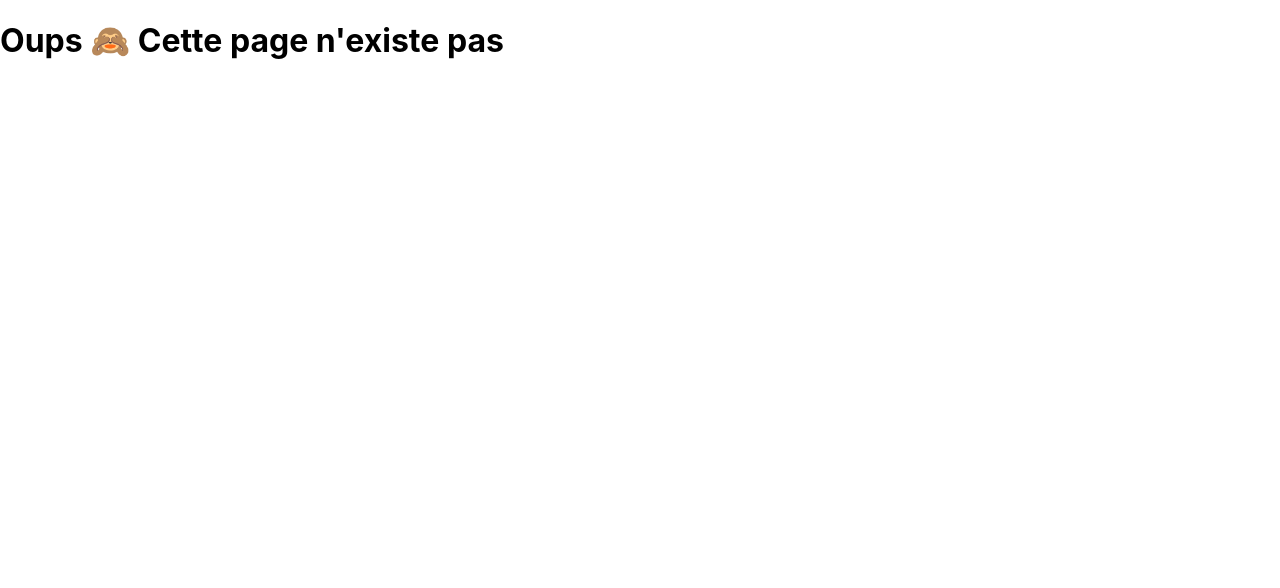
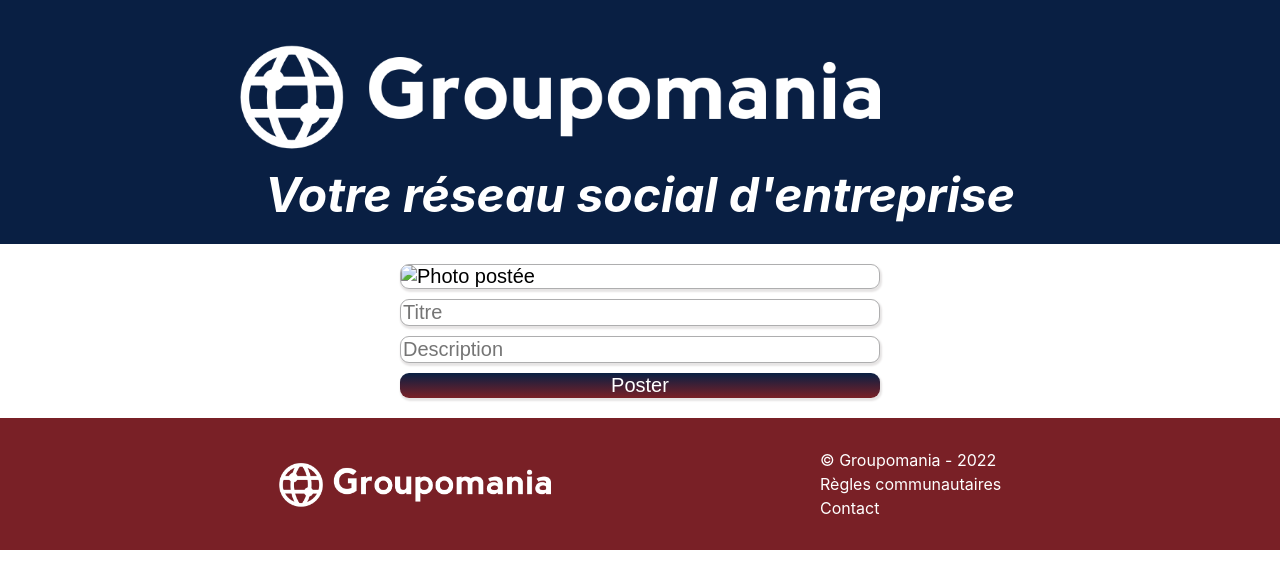
Before and after one commit to michelre/groupomania-1, a React (Create React App) app: page /wall/createpost in a window 1280 px wide. Shown: the top 588 px of the page. Built offline with nearby package versions, Linux system fonts and the light colour scheme.

Commit message:
React Router et Forms

```diff
--- a/src/Api.js
+++ b/src/Api.js
@@ -55,4 +55,17 @@ signin(){
         ]
     )
 }
+createPost(){
+    return Promise.resolve(
+        [
+            {
+                id: "1",
+                img:"team.webp",
+                title:"Team Building",
+                description:"Lorem ipsum dolor sit amet, consectetur adipiscing elit.",
+                alt:"Photo d'un groupe de collègues",
+            }
+        ]
+    )
 }
+}
--- a/src/App.js
+++ b/src/App.js
@@ -14,7 +14,7 @@ export default function App() {
           <Route path="wall" element={ <Wall /> } />
           <Route path="login" element={ <Login /> } />
           <Route path="signin" element={ <Signin /> } />
-          <Route path="create post" element={ <CreatePost /> } />
+          <Route path="wall/createpost" element={ <CreatePost /> } />
           <Route path="*" element={ <Error /> } />
         </Routes>
       </div>
--- a/src/components/FormCreatePost.js
+++ b/src/components/FormCreatePost.js
@@ -0,0 +1,45 @@
+import '../styles/FormLogin.css'
+import {useState} from "react";
+import Api from "../Api";
+import { useNavigate } from "react-router-dom";
+
+const api = new Api()
+
+export default function FormCreatePost () {
+    const [img, setImg] = useState('')
+    const [title, setTitle] = useState('')
+    const [description, setDescription] = useState('')
+
+    const navigate = useNavigate();
+
+    function handleSubmit(e) {
+        e.preventDefault()
+        api.createPost().then(() => {
+            navigate(`/wall/`)
+        })
+    }
+    return (
+        <form className="form-login" onSubmit={handleSubmit}>
+        <input
+            type="image"
+            placeholder="Télécharger une image ou vidéo"
+            value={img}
+            onChange={e => setImg(e.target.value)}
+            alt="Photo postée"
+        />
+        <input
+            type="text"
+            placeholder="Titre"
+            value={title}
+            onChange={e => setTitle(e.target.value)}
+        />
+        <input
+            type="text"
+            placeholder="Description"
+            value={description}
+            onChange={e => setDescription(e.target.value)}
+        />
+        <button type="submit" className="form-login-btn">Poster</button>
+    </form>
+    )
+}
--- a/src/pages/CreatePost.js
+++ b/src/pages/CreatePost.js
@@ -2,7 +2,7 @@ import Banner from '../components/Banner';
 import FormCreatePost from '../components/FormCreatePost';
 import Footer from '../components/Footer';
 
-export default function Login() {
+export default function CreatePost() {
     return (
       <div>
       <Banner />
--- a/src/pages/Signin.js
+++ b/src/pages/Signin.js
@@ -2,7 +2,7 @@ import Banner from '../components/Banner';
 import FormSignin from '../components/FormSignin';
 import Footer from '../components/Footer';
 
-export default function CreateAccount() {
+export default function Signin() {
     return (
       <div>
       <Banner />
--- a/src/pages/Wall.js
+++ b/src/pages/Wall.js
@@ -3,6 +3,7 @@ import Post from '../components/Post';
 import Api from '../Api';
 import Footer from '../components/Footer';
 import {useEffect, useState} from "react";
+import { Link } from "react-router-dom";
 
 const api = new Api()
 
@@ -17,6 +18,9 @@ export default function Wall () {
     return (
       <div>
       <Banner />
+      <Link to="createpost">
+        <button type="submit" className="form-login-btn">Créer un post</button>
+      </Link>
       {posts.map(post => <Post
         key={post.id}
         item={post}/>
```
